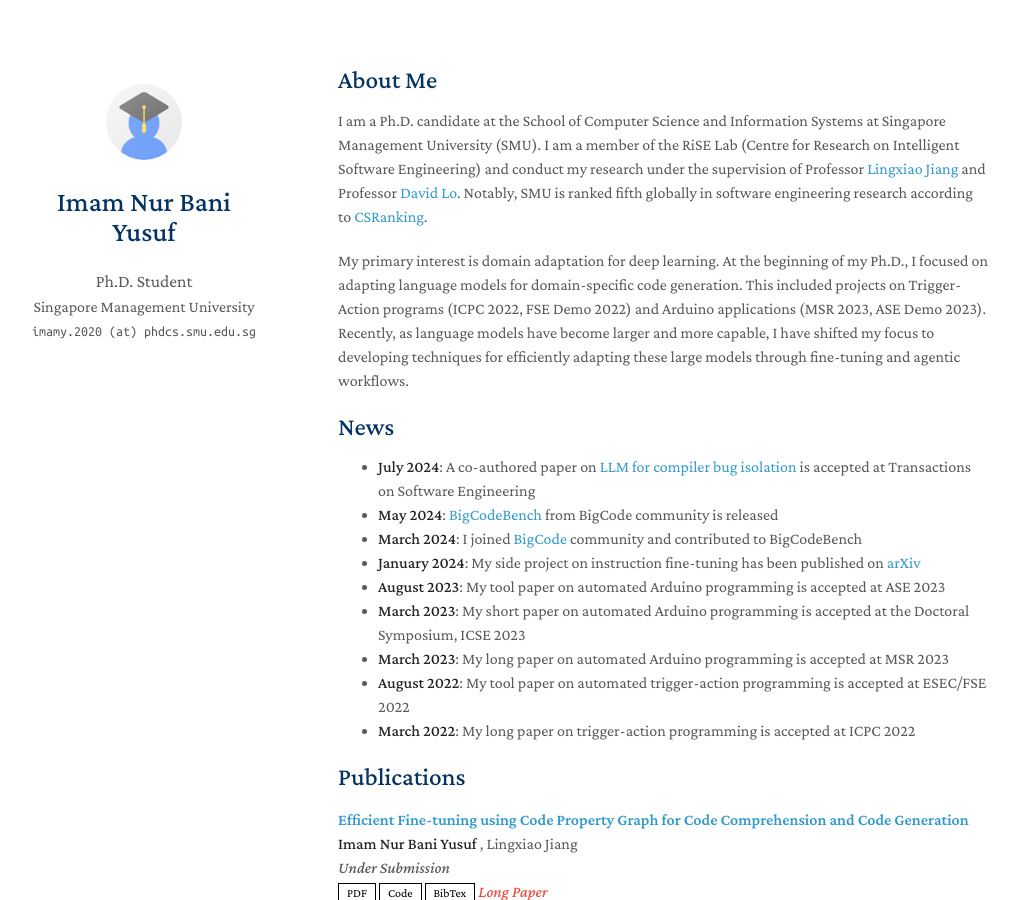
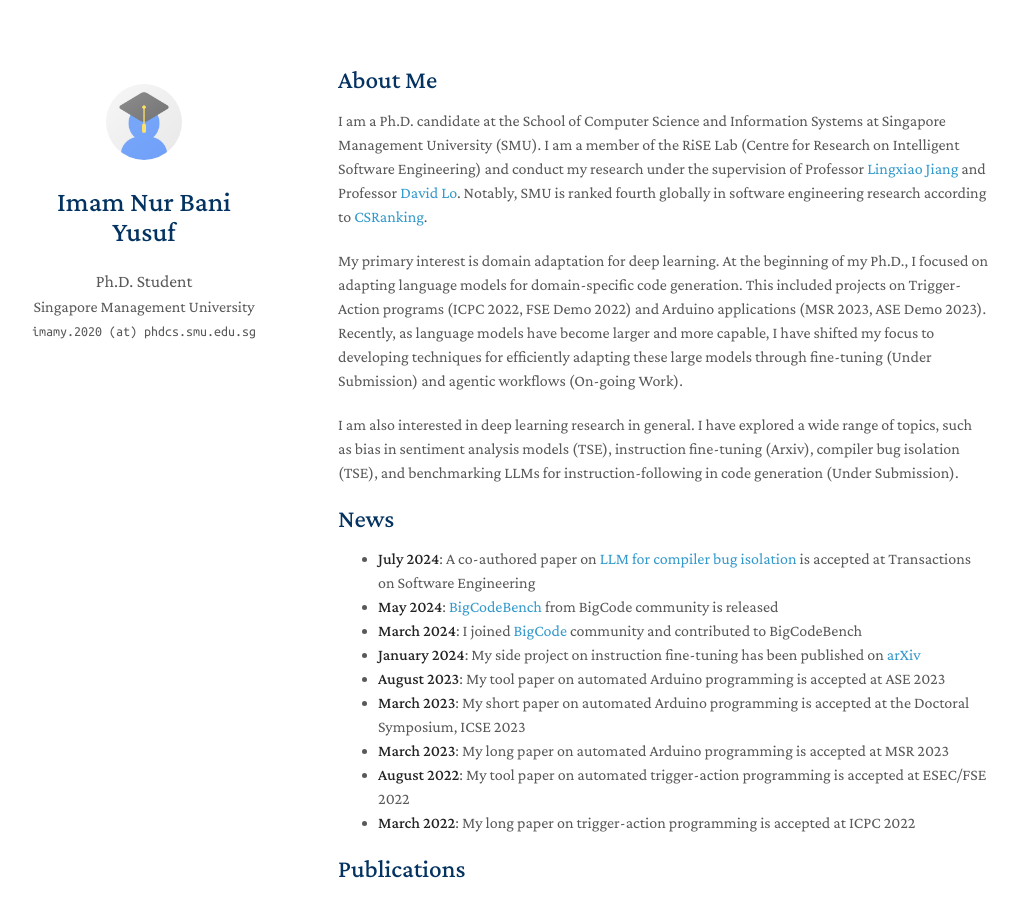
Before and after one commit to imamnurby/imamnurby.github.io, a Jekyll site: the page built from index.md, in a window 1280 px wide and 900 px high. Shown: the whole window, without its empty margins (132-1150 px from the left). Built offline with Jekyll 4.4.1, drawn with Linux system fonts in a browser that asks for light colours; nearby versions of some CDN libraries; a style sheet for code colours, icons or effects is not loaded; our own code applies the rules of GitHub Pages for plain Markdown files.

Commit message:
update index.md

```diff
--- a/index.md
+++ b/index.md
@@ -4,9 +4,11 @@ layout: homepage
 
 ## About Me
 
-I am a Ph.D. candidate at the School of Computer Science and Information Systems at Singapore Management University (SMU). I am a member of the RiSE Lab (Centre for Research on Intelligent Software Engineering) and conduct my research under the supervision of Professor [Lingxiao Jiang](http://www.mysmu.edu/faculty/lxjiang/#gsc.tab=0) and Professor [David Lo](http://www.mysmu.edu/faculty/davidlo/). Notably, SMU is ranked fifth globally in software engineering research according to [CSRanking](https://csrankings.org/#/fromyear/1970/toyear/2024/index?none&world).
+I am a Ph.D. candidate at the School of Computer Science and Information Systems at Singapore Management University (SMU). I am a member of the RiSE Lab (Centre for Research on Intelligent Software Engineering) and conduct my research under the supervision of Professor [Lingxiao Jiang](http://www.mysmu.edu/faculty/lxjiang/#gsc.tab=0) and Professor [David Lo](http://www.mysmu.edu/faculty/davidlo/). Notably, SMU is ranked fourth globally in software engineering research according to [CSRanking](https://csrankings.org/#/index?soft&world).
 
-My primary interest is domain adaptation for deep learning. At the beginning of my Ph.D., I focused on adapting language models for domain-specific code generation. This included projects on Trigger-Action programs (ICPC 2022, FSE Demo 2022) and Arduino applications (MSR 2023, ASE Demo 2023). Recently, as language models have become larger and more capable, I have shifted my focus to developing techniques for efficiently adapting these large models through fine-tuning and agentic workflows.
+My primary interest is domain adaptation for deep learning. At the beginning of my Ph.D., I focused on adapting language models for domain-specific code generation. This included projects on Trigger-Action programs (ICPC 2022, FSE Demo 2022) and Arduino applications (MSR 2023, ASE Demo 2023). Recently, as language models have become larger and more capable, I have shifted my focus to developing techniques for efficiently adapting these large models through fine-tuning (Under Submission) and agentic workflows (On-going Work).
+
+I am also interested in deep learning research in general. I have explored a wide range of topics, such as bias in sentiment analysis models (TSE), instruction fine-tuning (Arxiv), compiler bug isolation (TSE), and benchmarking LLMs for instruction-following in code generation (Under Submission).
 
 ## News
 - **July 2024**: A co-authored paper on [LLM for compiler bug isolation](https://ieeexplore.ieee.org/abstract/document/10521881) is accepted at Transactions on Software Engineering
```
